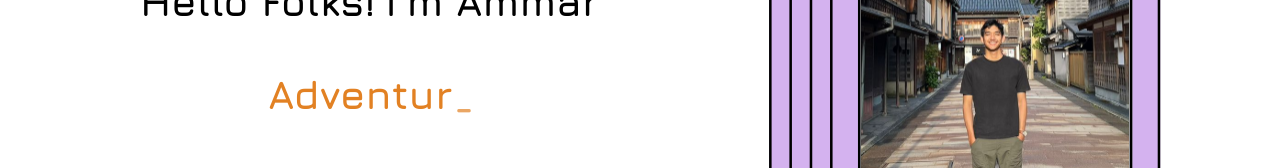
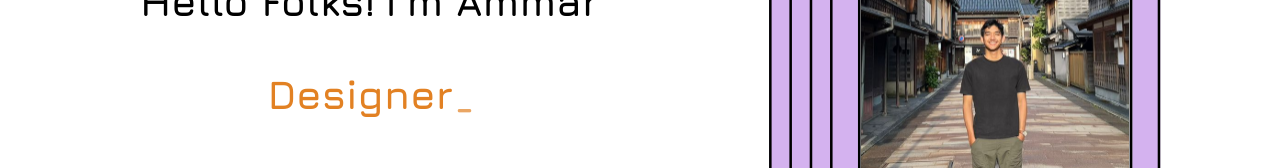
Before and after one commit to AmmarAS03/personal-website, a React (Create React App) app: page / in a window 1280 px wide. Shown: the part 341-509 px from the top of the page. Built offline with nearby package versions, Linux system fonts and the light colour scheme.

Commit message:
add designer and minor grammar edit on aboutme

```diff
--- a/src/components/AboutMe.js
+++ b/src/components/AboutMe.js
@@ -124,7 +124,7 @@ const data = [
   {
     id: 5,
     img: "/images/gunung.png",
-    description: "Outdoor activities is a huge part of my life. In my daily routine, I often encounter things that are only 30cm away from my eyes. However, the beauty of nature allows us to appreciate the beauty of the world around us.<br /> <br /> The photo on the right captures a memorable moment at the summit of Mount Rinjani, the most challenging mountain I've conquered.",
+    description: "Outdoor activities is also a huge part of my life. In my daily routine, I often encounter things that are only 30cm away from my eyes. However, the beauty of nature allows us to appreciate the beauty of the world around us.<br /> <br /> The photo on the right captures a memorable moment at the summit of Mount Rinjani, the most challenging mountain I've conquered.",
   },
   {
     id: 6,
--- a/src/components/Profile.js
+++ b/src/components/Profile.js
@@ -17,8 +17,9 @@ function Profile() {
                 words={[
                   "CompSci Student",
                   "Developer",
+                  "Designer",
                   "Adventurer",
-                  "Baller.",
+                  "Baller",
                 ]}
                 loop={false}
                 cursor
```
